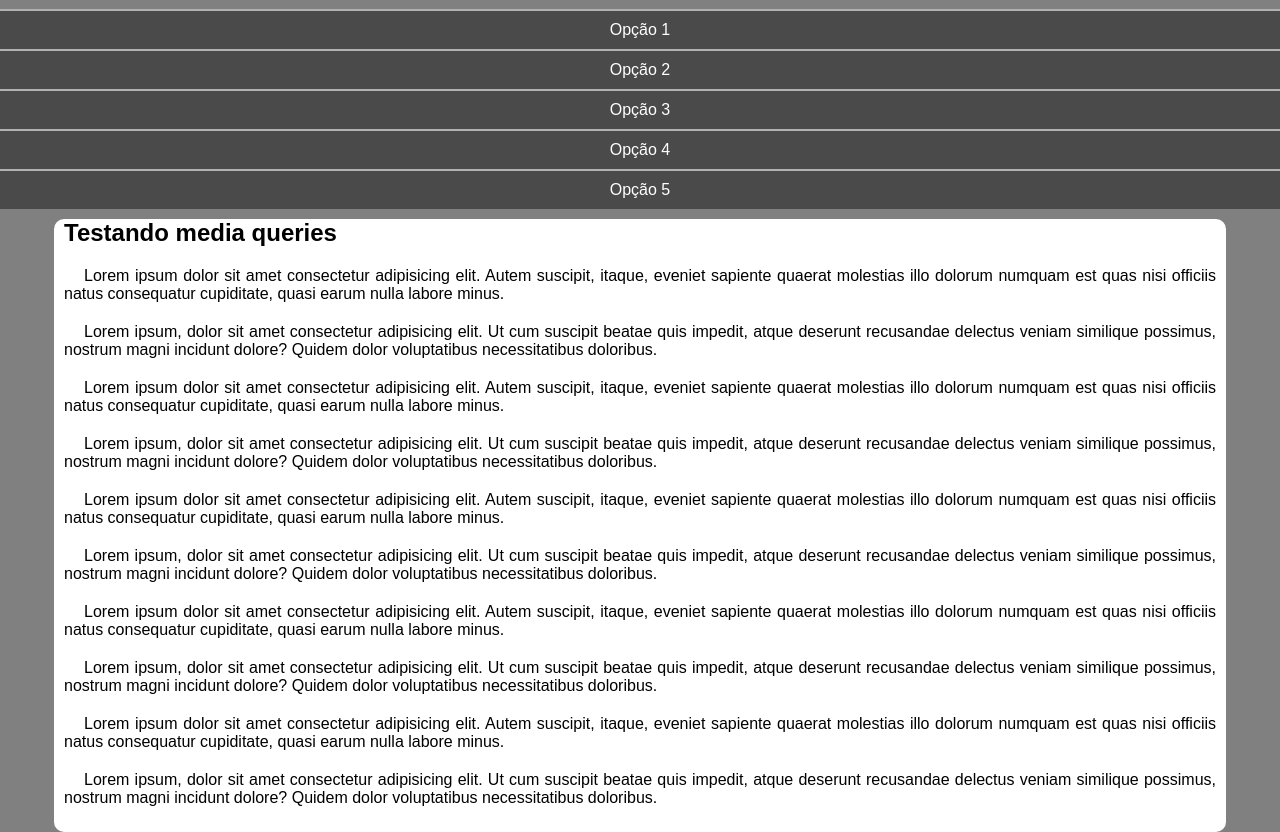
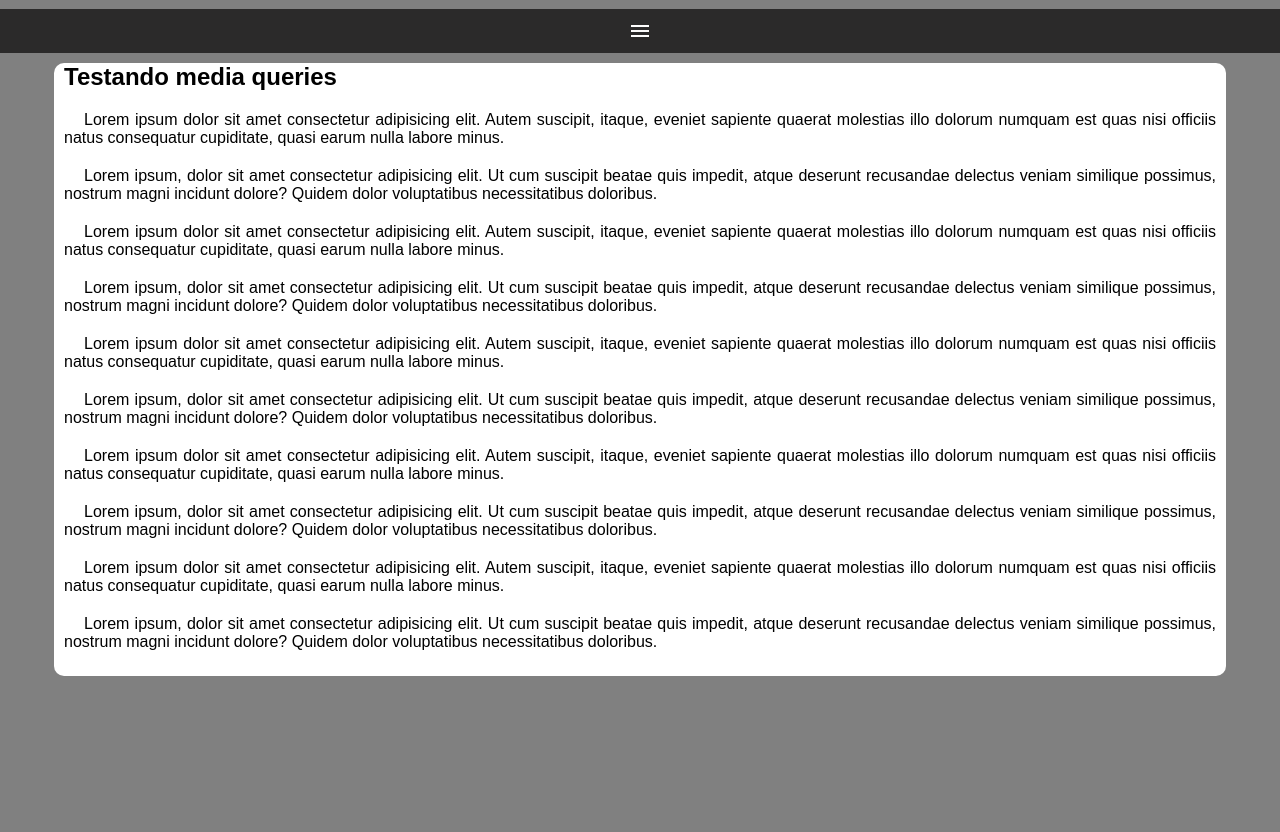
Before and after one commit to Botor01/html-css, a plain HTML site: page css/media-querie/mq005/index.html in a window 1280 px wide. Shown: the part 48-880 px from the top of the page. After the commit the page ends 800 px from the top, so only its background shows below. Drawn offline with Linux system fonts and the light colour scheme.

Commit message:
menu hamburguer

```diff
--- a/css/media-querie/mq005/estilos/style.css
+++ b/css/media-querie/mq005/estilos/style.css
@@ -20,8 +20,22 @@ header > h1 {
     text-align: center;
 }
 
+#burguer{
+    background-color: rgb(43, 42, 42);
+    display: block;
+    color: white;
+    text-align: center;
+    padding: 10px;
+    cursor: pointer;
+}
+
+#burguer:hover {
+    background-color: white;
+    color: black;
+}
+
 menu {
-    display: block;
+    display: none;
 }
 
 menu > ul {
--- a/css/media-querie/mq005/index.html
+++ b/css/media-querie/mq005/index.html
@@ -5,13 +5,15 @@
     <meta http-equiv="X-UA-Compatible" content="IE=edge">
     <meta name="viewport" content="width=device-width, initial-scale=1.0">
     <title>media query</title>
+    <link rel="stylesheet" href="https://fonts.googleapis.com/icon?family=Material+Icons">
     <link rel="stylesheet" href="estilos/style.css">
 
 </head>
 <body>
     <header>
         <h1>Meu site</h1>
-        <menu>
+        <i id="burguer" class="material-icons" onclick="clickMenu()">menu</i>
+        <menu id="itens">
             <ul>
                 <li><a href="#">Opção 1</a></li>
                 <li><a href="#">Opção 2</a></li>
@@ -36,5 +38,16 @@
             <p>Lorem ipsum, dolor sit amet consectetur adipisicing elit. Ut cum suscipit beatae quis impedit, atque deserunt recusandae delectus veniam similique possimus, nostrum magni incidunt dolore? Quidem dolor voluptatibus necessitatibus doloribus.</p>
         </article>
     </main>
+
+    <script>
+        function clickMenu() {
+            if (itens.style.display == 'block'){
+                itens.style.display = 'none'
+            }
+            else {
+                itens.style.display = 'block'
+            }
+        }
+    </script>
 </body>
 </html>
```
